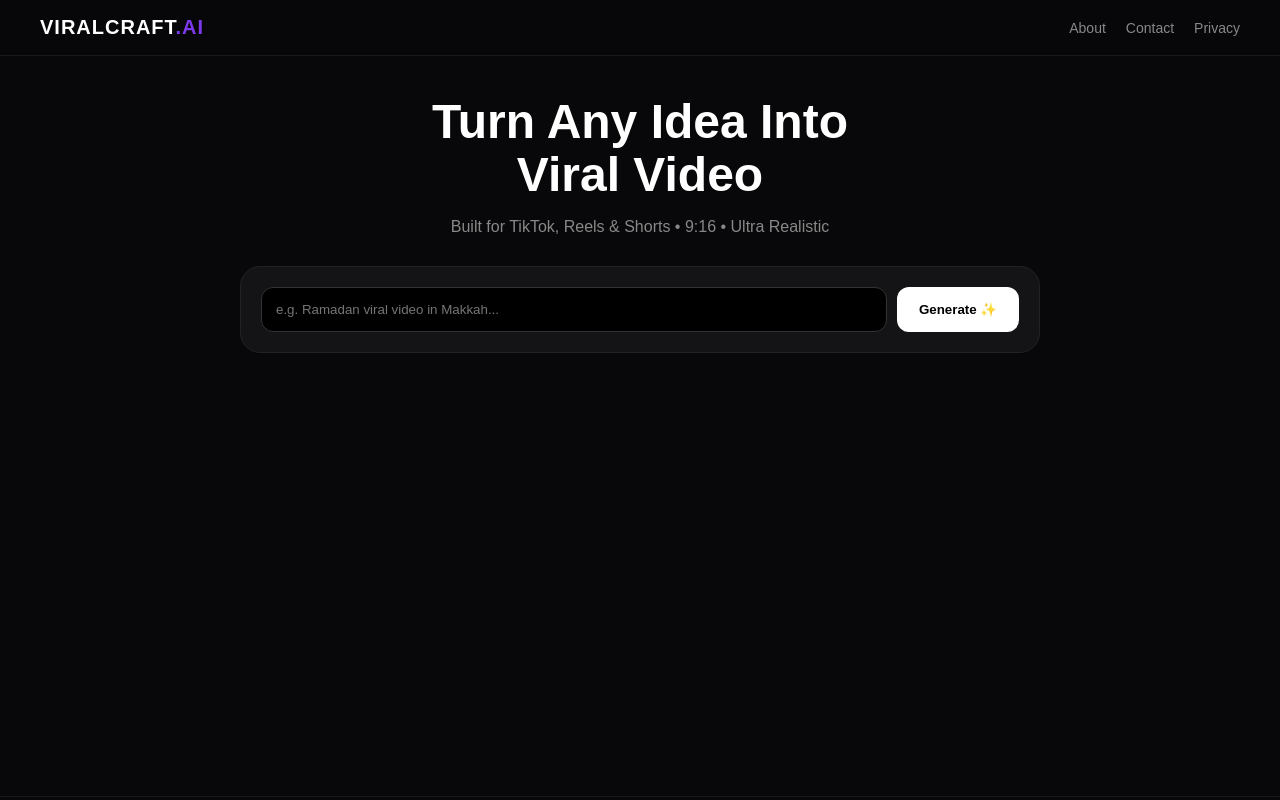
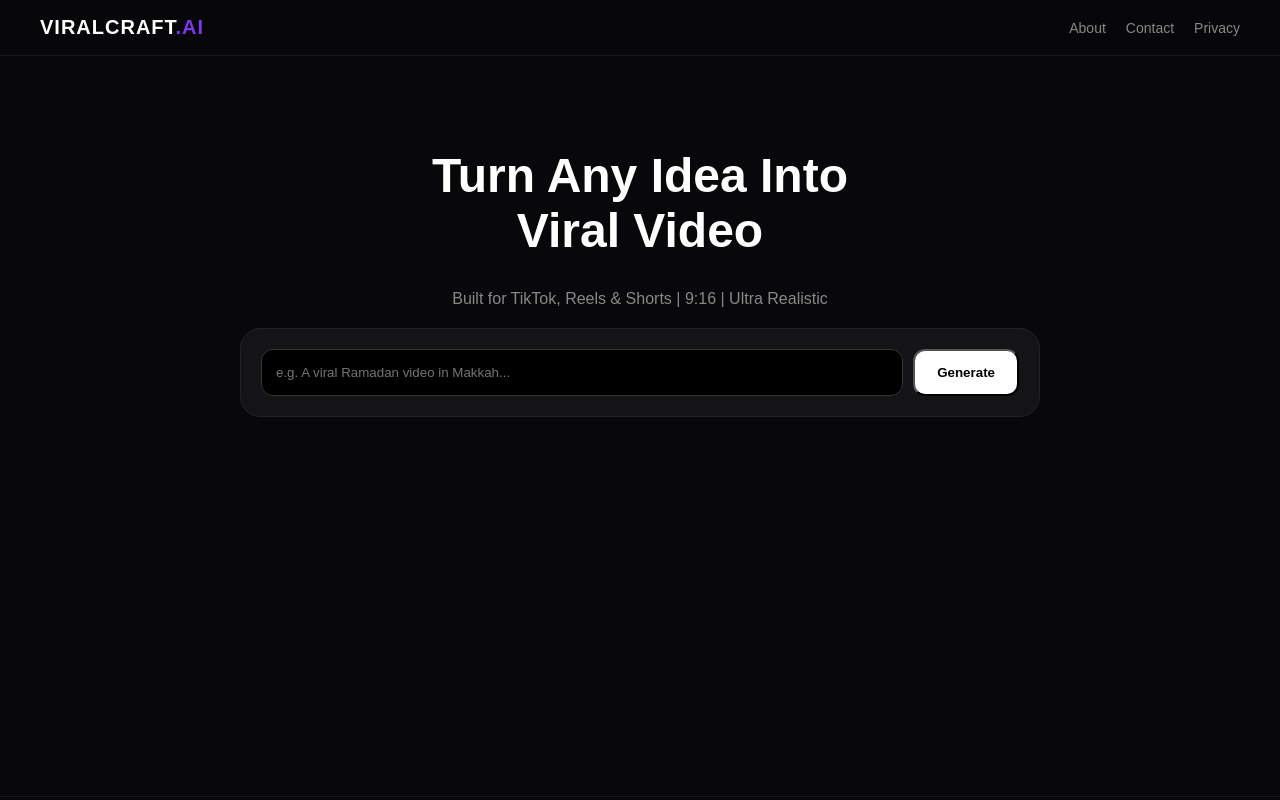
Before and after one commit to Kungaar-svg/Viralcraft-ai, a Next.js app: page / in a window 1280 px wide. Shown: the top 800 px of the page. Built offline with nearby package versions, Linux system fonts and the light colour scheme.

Commit message:
Update page.tsx

```diff
--- a/app/page.tsx
+++ b/app/page.tsx
@@ -8,106 +8,64 @@ export default function Home() {
   const [status, setStatus] = useState("");
 
   async function generateVideo() {
-    if (!prompt.trim()) {
-      alert("پہلے کوئی آئیڈیا لکھو");
-      return;
-    }
+    if (!prompt.trim()) return alert("Please enter an idea first");
     setLoading(true);
     setVideoUrl("");
-    setStatus("ویڈیو بن رہی ہے... 1 سے 2 منٹ لگیں گے");
+    setStatus("Generating video... 1-2 minutes");
 
     try {
       const apiKey = process.env.NEXT_PUBLIC_GEMINI_API_KEY;
+      const model = "veo-3.0-fast-generate-preview";
 
-      // 1. ویڈیو بنانا شروع کرو - Veo 2 سب سے سٹیبل ہے
       const startRes = await fetch(
-        `https://generativelanguage.googleapis.com/v1beta/models/veo-2.0-generate-001:predictLongRunning?key=${apiKey}`,
+        `https://generativelanguage.googleapis.com/v1beta/models/${model}:predictLongRunning?key=${apiKey}`,
         {
           method: "POST",
           headers: { "Content-Type": "application/json" },
           body: JSON.stringify({
             instances: [{ prompt: prompt }],
-            parameters: { aspectRatio: "9:16", durationSeconds: 8 },
+            parameters: { aspectRatio: "9:16" },
           }),
         }
       );
 
       const startData = await startRes.json();
-      if (!startData.name) {
-        throw new Error(startData.error?.message || "ماڈل میں مسئلہ ہے");
-      }
+      if (!startData.name) throw new Error(startData.error?.message || "Model not found");
 
-      let operationName = startData.name;
-
-      // 2. بار بار چیک کرو کہ ویڈیو بنی یا نہیں
       while (true) {
-        await new Promise((r) => setTimeout(r, 7000));
+        await new Promise((r) => setTimeout(r, 8000));
         const checkRes = await fetch(
-          `https://generativelanguage.googleapis.com/v1beta/${operationName}?key=${apiKey}`
+          `https://generativelanguage.googleapis.com/v1beta/${startData.name}?key=${apiKey}`
         );
         const checkData = await checkRes.json();
-
         if (checkData.done) {
-          const videoUri =
-            checkData.response?.generateVideoResponse?.generatedSamples?.[0]
-              ?.video?.uri;
-          if (!videoUri) throw new Error("ویڈیو نہیں ملی");
-
-          const videoFetch = await fetch(`${videoUri}&key=${apiKey}`);
-          const blob = await videoFetch.blob();
-          const url = URL.createObjectURL(blob);
-          setVideoUrl(url);
-          setStatus("تیار ہو گئی ✅");
+          const uri = checkData.response?.generateVideoResponse?.generatedSamples?.[0]?.video?.uri;
+          const v = await fetch(`${uri}&key=${apiKey}`);
+          setVideoUrl(URL.createObjectURL(await v.blob()));
+          setStatus("Video Ready!");
           break;
-        } else {
-          setStatus("پروسیسنگ ہو رہی ہے...");
         }
+        setStatus("Processing...");
       }
-    } catch (err: any) {
-      alert("Error: " + err.message);
+    } catch (e: any) {
+      alert("Error: " + e.message);
       setStatus("");
     }
     setLoading(false);
   }
 
   return (
-    <div style={{ maxWidth: "800px", margin: "40px auto", padding: "0 20px", textAlign: "center" }}>
-      <h1 style={{ fontSize: "48px", fontWeight: 900, lineHeight: "1.1", marginBottom: "10px" }}>
-        Turn Any Idea Into<br />Viral Video
-      </h1>
-      <p style={{ color: "#888", marginBottom: "30px" }}>
-        Built for TikTok, Reels & Shorts • 9:16 • Ultra Realistic
-      </p>
+    <div style={{ maxWidth: "800px", margin: "40px auto", padding: "20px", textAlign: "center" }}>
+      <h1 style={{ fontSize: "48px", fontWeight: 900 }}>Turn Any Idea Into<br />Viral Video</h1>
+      <p style={{ color: "#888" }}>Built for TikTok, Reels & Shorts | 9:16 | Ultra Realistic</p>
 
-      <div style={{ background: "#141416", border: "1px solid #222", borderRadius: "20px", padding: "20px" }}>
+      <div style={{ background: "#141416", border: "1px solid #222", borderRadius: "20px", padding: "20px", marginTop: "20px" }}>
         <div style={{ display: "flex", gap: "10px" }}>
-          <input
-            value={prompt}
-            onChange={(e) => setPrompt(e.target.value)}
-            placeholder="e.g. Ramadan viral video in Makkah..."
-            style={{ flex: 1, padding: "14px", borderRadius: "12px", border: "1px solid #333", background: "#000", color: "#fff" }}
-          />
-          <button
-            onClick={generateVideo}
-            disabled={loading}
-            style={{ padding: "14px 22px", borderRadius: "12px", border: "none", background: "#fff", color: "#000", fontWeight: 800, cursor: "pointer" }}
-          >
-            {loading ? "..." : "Generate ✨"}
-          </button>
+          <input value={prompt} onChange={(e) => setPrompt(e.target.value)} placeholder="e.g. A viral Ramadan video in Makkah..." style={{ flex: 1, padding: "14px", borderRadius: "12px", background: "#000", color: "#fff", border: "1px solid #333" }} />
+          <button onClick={generateVideo} disabled={loading} style={{ padding: "14px 22px", borderRadius: "12px", background: "#fff", color: "#000", fontWeight: 800, cursor:"pointer" }}>{loading? "..." : "Generate"}</button>
         </div>
-
         {status && <p style={{ marginTop: "15px", color: "#a78bfa" }}>{status}</p>}
-
-        {videoUrl && (
-          <video
-            src={videoUrl}
-            controls
-            autoPlay
-            loop
-            playsInline
-            style={{ width: "100%", maxWidth: "350px", marginTop: "20px", borderRadius: "16px", border: "1px solid #333" }}
-          />
-        )}
+        {videoUrl && <video src={videoUrl} controls autoPlay loop playsInline style={{ width: "100%", maxWidth: "350px", marginTop: "20px", borderRadius: "16px" }} />}
       </div>
     </div>
   );
```
